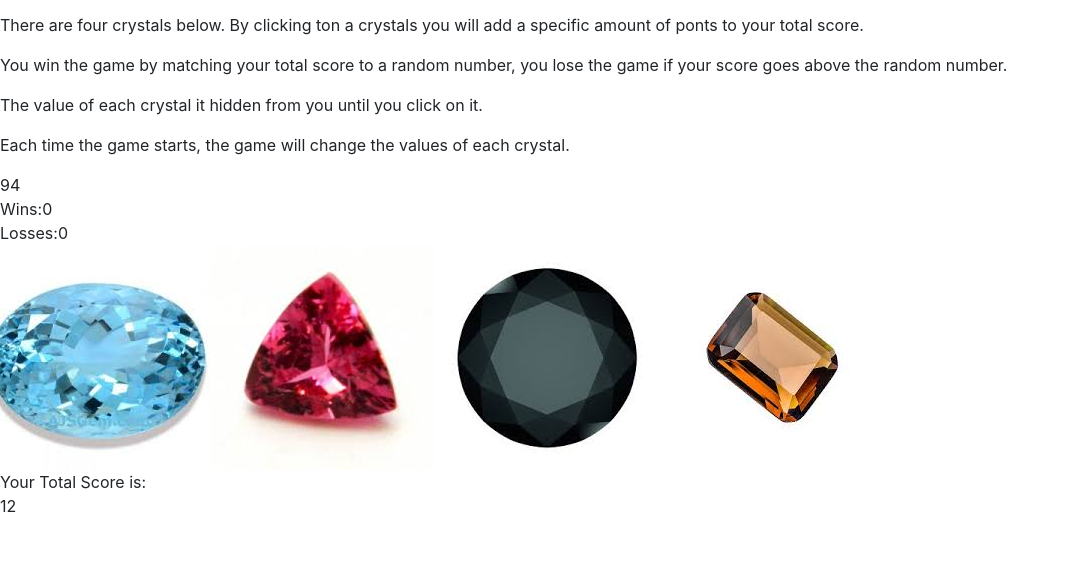
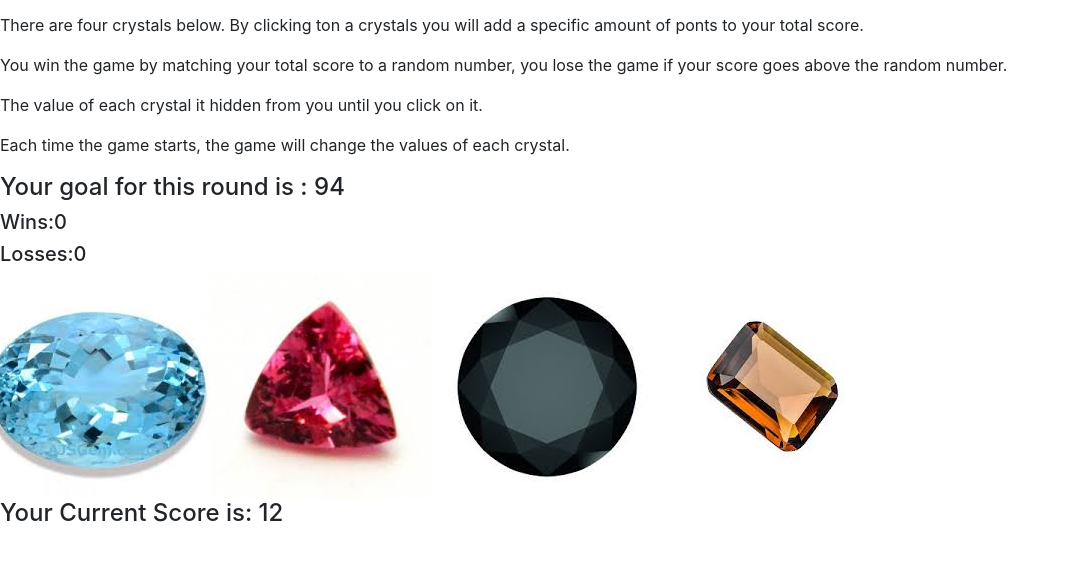
Before and after one commit to MDBValada/unit-4-game, a plain HTML site: page index.html in a window 1280 px wide. Both pictures are taken after a click on the picture 97 px from the left and 440 px from the top of the page. Shown: the part 83-644 px from the top of the page, without its empty margins (0-1069 px from the left). Drawn offline with nearby package versions, Linux system fonts and the light colour scheme.

Commit message:
finished javascript jquey commenting, html modification

```diff
--- a/assets/javascript/game.js
+++ b/assets/javascript/game.js
@@ -22,7 +22,7 @@ $(document).ready(function(){
     function newGameRandomizer() {
         //Math.floor(Math.random() * (max - min + 1)) + min; This is generally agreed to be a safe formula for getting an integer between a state min and max values in javascript.
         goalNumber = Math.floor(Math.random()*(120 - 19 + 1)) + 19; //a little confusing, but in the end the numbers are ()*101)+19, which IS correctly 19-120, it just LOOKS weird.
-        crystalOne = Math.floor(Math.random()*12)+1; //using the same thing to make sure i get 1-12
+        crystalOne = Math.floor(Math.random()*12)+1; //using the same thing to make sure I get 1-12
         crystalTwo = Math.floor(Math.random()*12)+1; //ditto
         crystalThree = Math.floor(Math.random()*12)+1; //re:
         crystalFour= Math.floor(Math.random()*12)+1; //etc, etc...
@@ -44,44 +44,51 @@ $(document).ready(function(){
 		$("#gemThree").attr("crystalValue", crystalThree);
         $("#gemFour").attr("crystalValue", crystalFour);
         //for cheaters and safety in testing, log all four of the current crystal values to console
-        console.log(crystalOne); //should comment out on a live game, but why the fuck are they undefined??????
-        console.log(crystalTwo);
-        console.log(crystalThree);
-        console.log(crystalFour);
+        //console.log(crystalOne); //should comment out on a live game, but why the fuck are they undefined??????
+        //console.log(crystalTwo);
+        //console.log(crystalThree);
+        //console.log(crystalFour);
     }//this is the end of the newGame function: don't lose it!
     //gem images have values but aren't actually buttons to click at this point. game also hasn't actually been started so nothing at ALL has actually happened beyond initialization.
 
     //might as well start the game now.
     newGamePlus();
-    //game functions even if noone can interact with it yet, GOOD!
+    //game functions properly even if no one can interact with it yet, GOOD!
 
     //time to make the buttons function!
     $(".gemImage").on("click", function() {
-
-		var crystalValueNow = $(this).attr("crystalValue");
+        //creating a short-lived variable to place the attribute "crystalvalue", which all four gem pictures have into.
+        var crystalValueNow = $(this).attr("crystalValue");
+        //making sure that value is an integer and not a string and returning it to the same variable.
 		crystalValueNow = parseInt(crystalValueNow);
-		currentScore += crystalValueNow;
+        //adding the integer value of crystalValueNow into the player's current score
+        currentScore += crystalValueNow;
+        //updating the html to show the player their current score.
 		$("#totalScore").text(currentScore);
 
+        //Win condition check after adding the value to the current score
 		if (currentScore === goalNumber) {
+            //increment win counter variable
             victoryCount++;
-            alert("You Win!");
+            //tell the player they've won
+            alert("Congratulations! You've Won!");
+            //update the wins in the HTML for the player to see
             $("#win").text("Wins: " + victoryCount);
+            //restart the game as soon as the alert has cleared
             newGamePlus();
 
-		} else if (currentScore > goalNumber) {
+        // Loss condition check if the win condition failed
+        } else if (currentScore > goalNumber) {
+            //increment loss counter variable
             defeatCount++;
-            alert("You Lose!");
+            //tell the player they lost with an alert
+            alert("Too bad. You've Lost.");
+            //update the HTML so the player can see the current number of games lost
             $("#lose").text("Losses: " + defeatCount);
+            //restart the game
             newGamePlus();
-		}
-	});
+        } //no "else" condition needed if both win and loss conditions do not trigger, game simply does nothing until next gem click.
 
-
-
-
-
-
-
+    });//This closes out the onclick function and basically ALL of the player functionality in the game, do NOT lose it!
 
 });//this is the final closing brackets for the master function, NOTHING should be outside of it!
--- a/index.html
+++ b/index.html
@@ -24,10 +24,10 @@
             <p>Each time the game starts, the game will change the values of each crystal.</p>
         </div>
 
-        <div id="playerGoal"></div>
-        <div id="winLoss">
-            <div id="win">Wins:0</div>
-            <div id="lose">Losses:0</div>
+        <h4>Your goal for this round is : <span id="playerGoal">></span></h4>
+        <div>
+            <h5 id="win">Wins:0</h5>
+            <h5 id="lose">Losses:0</h5>
         </div>
 
         <div class ="row">
@@ -45,8 +45,7 @@
             </div>
         </div><!-- closing tag for gem row-->
 
-        <div id="totalScoreText">Your Total Score is:</div>
-        <div id="totalScore"></div>
+        <h4>Your Current Score is: <span id="totalScore"></span></h4>
 
 
     </body>
```
